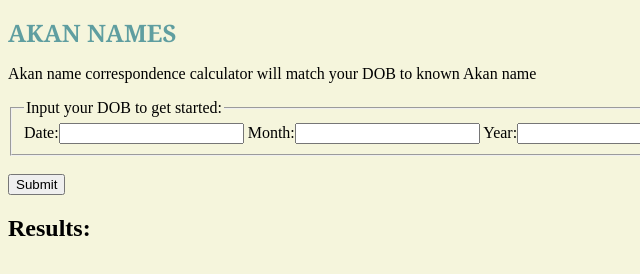
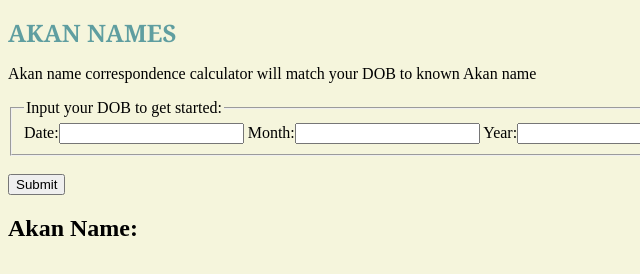
Before and after one commit to jaredatandi/Day_Calculator., a plain HTML site: page index.html in a window 1280 px wide. Shown: the full height of the page, 0-640 px from the left. Drawn offline with nearby package versions, Linux system fonts and the light colour scheme.

Commit message:
fix grammar issue

```diff
--- a/index.html
+++ b/index.html
@@ -28,7 +28,7 @@
         </fieldset>
         <br>
         <input type="submit" value="Submit" id="submitBtn" class="btn btn-primary" onclick="calculateName(); return false"/>
-        <h2 class ="text-center" id="result">Results:</h2>
+        <h2 class ="text-center" id="result">Akan Name:</h2>
       </form>
 
 </div>
```
